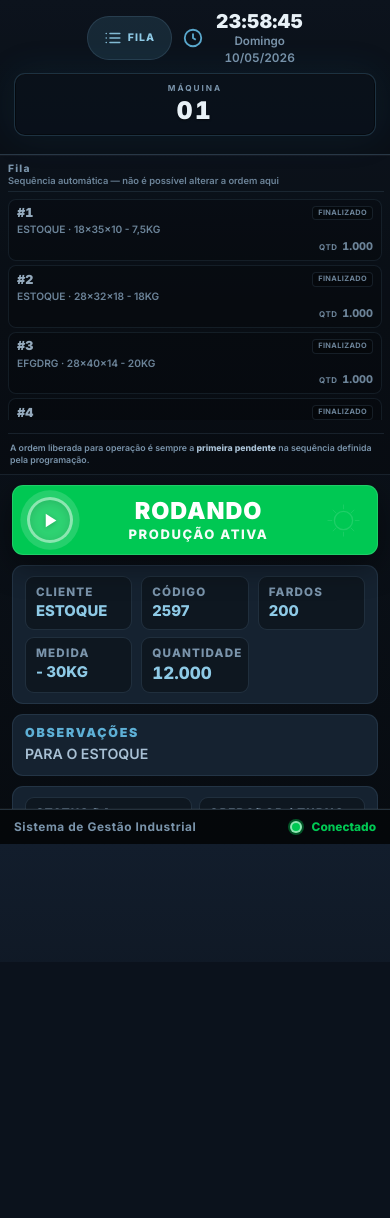
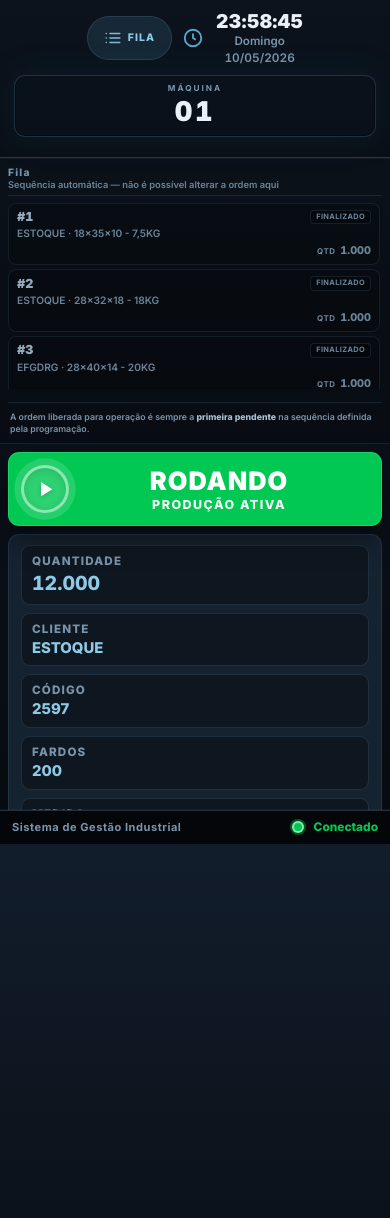
Before and after one commit to alesssander777/indupack, a FastAPI app: page /tablet/1 in a window 390 px wide. Before the commit the page ends 921 px from the top, so only its background shows below. Run offline with FastAPI, Linux system fonts and the light colour scheme.

Commit message:
tablet responsivo

```diff
--- a/templates/tablet.html
+++ b/templates/tablet.html
@@ -2,7 +2,7 @@
 <html lang="pt-BR">
 <head>
     <meta charset="utf-8">
-    <meta name="viewport" content="width=device-width, initial-scale=1, maximum-scale=1, user-scalable=no">
+    <meta name="viewport" content="width=device-width, initial-scale=1, viewport-fit=cover">
     <title>Operação — Máquina {{ id }}</title>
     <link rel="preconnect" href="https://fonts.googleapis.com">
     <link rel="preconnect" href="https://fonts.gstatic.com" crossorigin>
@@ -404,6 +404,7 @@ html, body { height: 100%; margin: 0; }
     height: 100vh;
     height: 100dvh;
     max-height: 100dvh;
+    min-height: -webkit-fill-available;
     display: grid;
     grid-template-rows: auto 1fr auto;
     min-height: 0;
@@ -415,7 +416,7 @@ html, body { height: 100%; margin: 0; }
     grid-template-columns: minmax(0, 1fr) auto minmax(0, 1fr);
     align-items: center;
     gap: 8px 12px;
-    padding: 10px 14px;
+    padding: max(10px, env(safe-area-inset-top)) max(14px, env(safe-area-inset-right)) 10px max(14px, env(safe-area-inset-left));
     background: rgba(0, 0, 0, 0.35);
     border-bottom: 1px solid var(--mes-line-strong);
     box-shadow: 0 1px 0 rgba(255, 255, 255, 0.04);
@@ -1985,84 +1986,255 @@ html, body { height: 100%; margin: 0; }
     }
 }
 
-@media (max-width: 720px) {
+/* ——— Terminal responsivo: tablet/celular/touch (não é dashboard admin) ——— */
+@media (max-width: 520px) {
     .ref-kpi-grid {
-        grid-template-columns: repeat(3, minmax(0, 1fr));
+        grid-template-columns: repeat(2, minmax(0, 1fr));
+        gap: 8px;
+    }
+
+    .ref-kpi-item {
+        min-height: 0;
+        padding: 9px 10px 10px;
+    }
+
+    .ref-kpi-v,
+    .ref-kpi-v.ref-mes__mono {
+        font-size: clamp(1rem, 4.2vmin, 1.28rem);
     }
 }
 
 @media (max-width: 900px) {
-    .ref-order-grid {
-        grid-template-columns: repeat(3, minmax(0, 1fr));
-    }
-    .ref-mes-grid {
-        grid-template-columns: repeat(2, minmax(0, 1fr));
-    }
-}
-
-@media (max-width: 900px) {
+    .hmi-work.ref-work {
+        grid-template-columns: 1fr;
+        grid-template-rows: auto 1fr;
+        min-height: 0;
+    }
+
+    .hmi-side.ref-side {
+        max-height: min(36vh, 320px);
+        border-right: none;
+        border-bottom: 1px solid var(--mes-line);
+        box-shadow: none;
+        padding: 8px max(8px, env(safe-area-inset-left)) 8px max(8px, env(safe-area-inset-right));
+    }
+
+    .ref-main.hmi-main {
+        overflow-x: hidden;
+        overflow-y: auto;
+        -webkit-overflow-scrolling: touch;
+        padding: 8px max(8px, env(safe-area-inset-left)) max(10px, env(safe-area-inset-bottom)) max(8px, env(safe-area-inset-right));
+        gap: 8px;
+        min-height: 0;
+    }
+
     .ref-top {
         grid-template-columns: 1fr;
         justify-items: stretch;
         text-align: center;
-    }
+        gap: 10px;
+    }
+
     .ref-top__trail {
         justify-self: stretch;
         justify-content: center;
         flex-wrap: wrap;
     }
+
     .ref-top__left {
         flex-wrap: wrap;
         justify-content: center;
-    }
+        gap: 10px;
+    }
+
     .ref-top__clock {
         justify-content: center;
     }
-    .hmi-work.ref-work {
-        grid-template-columns: 1fr;
-        grid-template-rows: auto 1fr;
-    }
-    .hmi-side.ref-side {
-        max-height: 38vh;
-        border-right: none;
-        border-bottom: 1px solid var(--mes-line);
-        box-shadow: none;
-    }
-    .ref-actions.hmi-actions {
-        grid-template-columns: 1fr;
-    }
+
+    .ref-top__machine {
+        padding: 8px 18px 10px;
+    }
+
+    .ref-top__mach-id {
+        font-size: clamp(1.45rem, 7vmin, 2.15rem);
+    }
+
+    .ref-hero__gear {
+        display: none;
+    }
+
+    .ref-hero__grid {
+        gap: 10px 12px;
+    }
+
+    .ref-hero__ring {
+        width: clamp(48px, 12vmin, 56px);
+        height: clamp(48px, 12vmin, 56px);
+    }
+
+    .ref-hero__title {
+        font-size: clamp(1.45rem, 6.5vmin, 2.25rem);
+        line-height: 1.08;
+    }
+
+    .ref-hero__sub {
+        font-size: clamp(0.82rem, 3.2vmin, 1.08rem);
+    }
+
+    /* Pedido: 2 colunas + quantidade em destaque (linha completa) */
+    .ref-order-grid {
+        grid-template-columns: repeat(2, minmax(0, 1fr));
+        gap: 8px;
+    }
+
+    .ref-mini--qty {
+        grid-column: 1 / -1;
+    }
+
+    .ref-mini__v--qty {
+        font-size: clamp(1.35rem, 5vmin, 1.85rem);
+    }
+
+    .ref-mes-grid {
+        grid-template-columns: repeat(2, minmax(0, 1fr));
+        gap: 8px;
+    }
+
+    .ref-kpi-grid {
+        grid-template-columns: repeat(3, minmax(0, 1fr));
+        gap: 8px;
+    }
+
+    /* Apontamento: largura total para toque */
     .ref-apont-actions {
         flex-direction: column;
+        gap: 12px;
+        align-items: stretch;
     }
 
     .ref-apont-actions__ctrl {
         width: 100%;
+        flex-direction: column;
+        align-items: stretch;
+        gap: 10px;
     }
 
     .ref-apont__input {
+        width: 100%;
         max-width: none;
+        min-width: 0;
+        min-height: 56px;
         flex: 1 1 auto;
-        min-width: 0;
     }
 
     .ref-apont__btn {
-        width: 118px;
-        max-width: 118px;
-        flex: 0 0 118px;
+        width: 100%;
+        max-width: none;
+        flex: 0 0 auto;
+        min-height: 56px;
+        align-self: stretch;
+    }
+
+    .ref-apont__btn-text {
+        font-size: clamp(0.78rem, 3.2vmin, 1rem);
     }
 
     .ref-apont-progress {
         flex: 1 1 auto;
         width: 100%;
+        min-width: 0;
     }
 
     .ref-apont-progress__widget {
         grid-template-columns: 1fr;
         justify-items: stretch;
+        gap: 12px;
+    }
+
+    .ref-apont-progress__pct-big {
+        font-size: clamp(1.65rem, 9vmin, 2.45rem);
+        text-align: center;
     }
 
     .ref-apont-progress__pct-wrap {
         justify-self: center;
+    }
+
+    .ref-apont-progress__track {
+        height: clamp(40px, 8vmin, 52px);
+    }
+
+    /* Comandos: 3 colunas em tablet; celular estreito passa a 1 coluna abaixo */
+    .ref-actions.hmi-actions {
+        grid-template-columns: repeat(3, minmax(0, 1fr));
+        gap: 8px;
+    }
+
+    .hmi-cmd.ref-cmd {
+        min-height: 88px;
+        padding: 10px 8px;
+    }
+
+    .ref-foot {
+        padding: 8px max(12px, env(safe-area-inset-left)) max(10px, env(safe-area-inset-bottom)) max(12px, env(safe-area-inset-right));
+        flex-wrap: wrap;
+        gap: 8px;
+    }
+
+    .ref-foot__tag {
+        font-size: clamp(0.78rem, 2.6vmin, 0.92rem);
+    }
+}
+
+/* Celular estreito: empilhar comandos (área touch máxima) */
+@media (max-width: 480px) {
+    .ref-order-grid {
+        display: flex;
+        flex-direction: column;
+        gap: 8px;
+    }
+
+    .ref-mini--qty {
+        grid-column: auto;
+        order: -1;
+    }
+
+    .ref-mes-grid {
+        grid-template-columns: 1fr;
+    }
+
+    .ref-actions.hmi-actions {
+        grid-template-columns: 1fr;
+        gap: 10px;
+    }
+
+    .hmi-cmd.ref-cmd {
+        min-height: clamp(92px, 22vmin, 128px);
+        width: 100%;
+    }
+
+    .hmi-side.ref-side {
+        max-height: min(34vh, 300px);
+    }
+
+    .op-hero {
+        padding: 12px 12px;
+    }
+}
+
+/* Paisagem baixa (telefone/tablet): menos fila, mais miolo */
+@media (max-width: 900px) and (orientation: landscape) and (max-height: 520px) {
+    .hmi-side.ref-side {
+        max-height: min(26vh, 220px);
+    }
+
+    .ref-main.hmi-main {
+        gap: 6px;
+    }
+
+    .hmi-cmd.ref-cmd {
+        min-height: 72px;
+        padding: 8px 6px;
     }
 }
 
```
